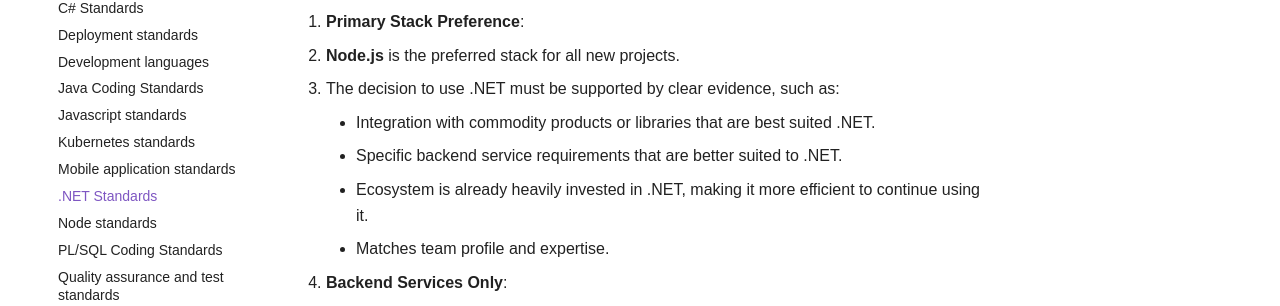
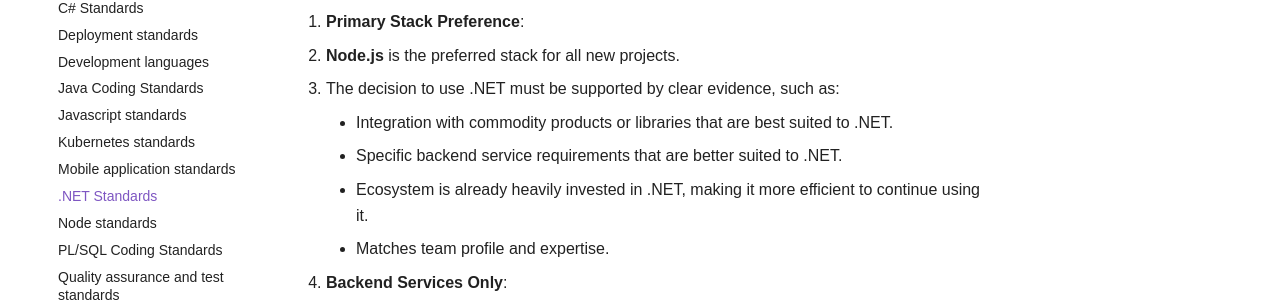
Before and after one commit to DEFRA/software-development-standards, an MkDocs documentation site: the page built from docs/standards/net_standards.md, in a window 1280 px wide and 900 px high. Shown: the part 364-670 px from the top of the window. Built offline with MkDocs 1.6.1 and Material for MkDocs 9.7.7, drawn with Linux system fonts in a browser that asks for light colours; some web fonts are replaced; comment, search, counter and statistics services are not loaded.

Commit message:
Fix typo

```diff
--- a/docs/standards/net_standards.md
+++ b/docs/standards/net_standards.md
@@ -7,7 +7,7 @@ At Defra, we use .NET as a secondary technology stack, with **Node.js** being ou
 1. **Primary Stack Preference**:
    - **Node.js** is the preferred stack for all new projects.
    - The decision to use .NET must be supported by clear evidence, such as:
-     - Integration with commodity products or libraries that are best suited .NET.
+     - Integration with commodity products or libraries that are best suited to .NET.
      - Specific backend service requirements that are better suited to .NET.
      - Ecosystem is already heavily invested in .NET, making it more efficient to continue using it.
      - Matches team profile and expertise.
```
